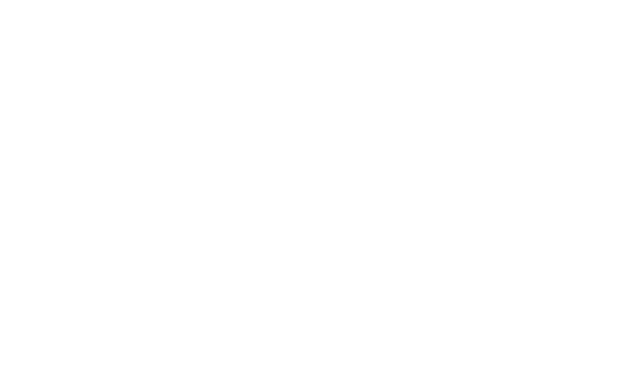
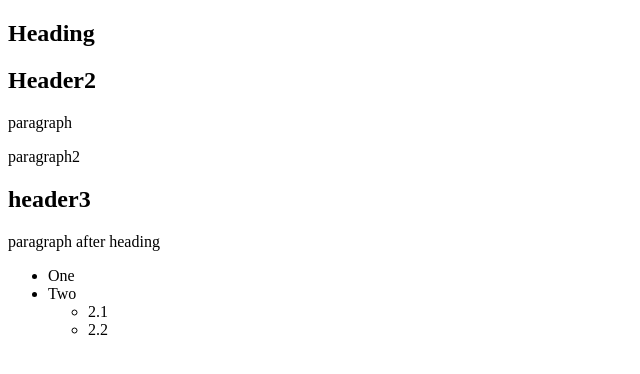
Before and after one commit to J-Pua/ACIT1620-week6, a plain HTML site: page index.html in a window 1280 px wide. Shown: the whole page, without its empty margins (0-640 px from the left). Drawn offline with Linux system fonts and the light colour scheme.

Commit message:
added div heading and containers

```diff
--- a/index.html
+++ b/index.html
@@ -4,4 +4,23 @@
     <meta charset="UTF-8">
     <title>BCIT ACIT1620 Week 6</title>
     </head>
+    <body>
+       <h2>Heading</h2>
+       <div class="container">
+        <h2>Header2</h2>
+        <p>paragraph</p>
+        <p>paragraph2</p>
+        <h2>header3</h2>
+        <p>paragraph after heading</p>
+        <ul class="lister">
+            <li>One</li>
+            <li>Two
+                <ul>
+                    <li>2.1</li>
+                    <li>2.2</li>
+                </ul>
+            </li>
+        </ul>
+       </div>
+    </body>
 </html>
```
Also changed, not shown: css/style.css (added).
